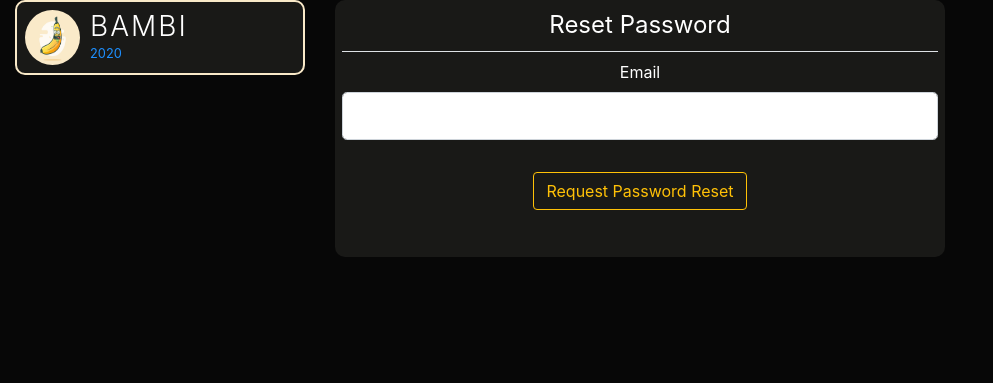
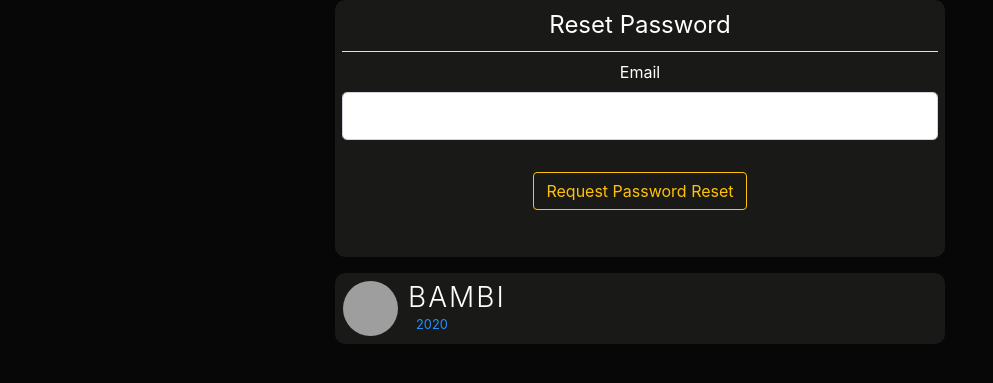
Before and after one commit to toc-dev/dating, a Flask app: page /reset_password in a window 1280 px wide. Shown: the part 62-445 px from the top of the page, without its empty margins (0-993 px from the left). Run offline with Flask 2, Linux system fonts and the light colour scheme; some libraries are stand-ins or nearby versions; grey boxes are pictures that could not be loaded.

Commit message:
updated to fish logo

```diff
--- a/bambiv3/templates/403.html
+++ b/bambiv3/templates/403.html
@@ -200,7 +200,7 @@ body {
     </div>
     <div class="mx-auto order-0">
       <a class="navbar-brand mx-auto" href="{{ url_for('home') }}">
-        <img src="https://image.flaticon.com/icons/svg/408/408710.svg" width="35" height="35" class="d-inline-block align-top" alt="">
+        <img src="https://image.flaticon.com/icons/svg/2990/2990525.svg" width="35" height="35" class="d-inline-block align-top" alt="">
         <!--<span class="logo">BAMBI</span>-->
       </a>
         <button class="navbar-toggler" type="button" data-toggle="collapse" data-target=".dual-collapse2">
--- a/bambiv3/templates/404.html
+++ b/bambiv3/templates/404.html
@@ -200,7 +200,7 @@ body {
     </div>
     <div class="mx-auto order-0">
       <a class="navbar-brand mx-auto" href="{{ url_for('home') }}">
-        <img src="https://image.flaticon.com/icons/svg/408/408710.svg" width="35" height="35" class="d-inline-block align-top" alt="">
+        <img src="https://image.flaticon.com/icons/svg/2990/2990525.svg" width="35" height="35" class="d-inline-block align-top" alt="">
         <!--<span class="logo">BAMBI</span>-->
       </a>
         <button class="navbar-toggler" type="button" data-toggle="collapse" data-target=".dual-collapse2">
--- a/bambiv3/templates/500.html
+++ b/bambiv3/templates/500.html
@@ -200,7 +200,7 @@ body {
     </div>
     <div class="mx-auto order-0">
       <a class="navbar-brand mx-auto" href="{{ url_for('home') }}">
-        <img src="https://image.flaticon.com/icons/svg/408/408710.svg" width="35" height="35" class="d-inline-block align-top" alt="">
+        <img src="https://image.flaticon.com/icons/svg/2990/2990525.svg" width="35" height="35" class="d-inline-block align-top" alt="">
         <!--<span class="logo">BAMBI</span>-->
       </a>
         <button class="navbar-toggler" type="button" data-toggle="collapse" data-target=".dual-collapse2">
--- a/bambiv3/templates/layout.html
+++ b/bambiv3/templates/layout.html
@@ -5,21 +5,21 @@
     <meta charset="utf-8">
     <meta http-equiv="Content-Language" content="en-au">
     <meta name="viewport" content="width=device-width, initial-scale=1, shrink-to-fit=no">
-    <meta name="description" content="Bambi is a fun place for Near East University students to manage their lives and make friends while at it. Join Today!" />
-    <meta property="og:description" content="Bambi is a fun place for Near East University students to manage their lives and make friends while at it. Join today!" />
-    <meta property="og:image" href="{{ url_for('static', filename='resources/' + 'default.jpg') }}" />
-    <link rel="canonical" href="http://bambi.app/">
-    <meta property="og:title" content="Bambi - A Social Network for Near East University by Harun Mohamed">
-    <meta property="og:description" content="Bambi is a fun place for Near East University students to manage their lives and make friends while at it.">
-    <meta property="og:url" content="http://bambi.app/">
+    <meta name="description" content="Bambi is fun social network for students at Near East University to Match, Chat" />
+    <meta property="og:description" content="Bambi is a fun social network for students at Near East University to Match, Chat" />
+    <meta property="og:image" href="https://image.flaticon.com/icons/svg/2990/2990525.svg" />
+    <link rel="canonical" href="http://bambi.app/dating">
+    <meta property="og:title" content="Bambi Dating by Harun Mohamed">
+    <meta property="og:description" content="Bambi Dating is a fun social network for students at Near East University to Match, Chat">
+    <meta property="og:url" content="http://bambi.app/dating">
     <meta property="og:site_name" content="Bambi">
-    <meta property="og:image" content="{{ url_for('static', filename='resources/' + 'default.jpg') }}">
+    <meta property="og:image" content="https://image.flaticon.com/icons/svg/2990/2990525.svg">
     <meta name="twitter:card" content="summary_large_image">
-    <meta name="twitter:description" content="Bambi is a fun place for Near East University students to manage their lives and make friends while at it.">
-    <meta name="twitter:title" content="Bambi - A Social Network for Near East University by Harun Mohamed">
+    <meta name="twitter:description" content="Bambi Dating is a fun social network for students at Near East University to Match, Chat">
+    <meta name="twitter:title" content="Bambi Dating by Harun Mohamed">
     <meta name="twitter:domain" content="Bambi">
     <meta name="twitter:creator" content="@harunnmohamed">
-    <meta name="twitter:image:src" content="{{ url_for('static', filename='resources/' + 'default.jpg') }}">
+    <meta name="twitter:image:src" content="https://image.flaticon.com/icons/svg/2990/2990525.svg">
     <!-- Bootstrap CSS -->
     <link rel="stylesheet" href="https://stackpath.bootstrapcdn.com/bootstrap/4.3.1/css/bootstrap.min.css" integrity="sha384-ggOyR0iXCbMQv3Xipma34MD+dH/1fQ784/j6cY/iJTQUOhcWr7x9JvoRxT2MZw1T" crossorigin="anonymous">
 
@@ -30,7 +30,7 @@
 
 
 
-    <link rel="shortcut icon" type="image/png" href="{{ url_for('static', filename='resources/' + 'logo.svg') }}">
+    <link rel="shortcut icon" type="image/png" href="https://image.flaticon.com/icons/svg/2990/2990525.svg">
     {% if title %}
       <title>Bambi - {{ title }}</title>
     {% else %}
--- a/bambiv3/templates/login.html
+++ b/bambiv3/templates/login.html
@@ -83,7 +83,7 @@
     </div>
     <br>
      <header style="color:#F9E9C8;border:1px solid #191917;padding:8px;">
-        <img src="{{ url_for('static', filename='resources/' + 'logod.png') }}" alt="logo" class="profile-thumbnail">
+        <img src="https://image.flaticon.com/icons/svg/2990/2990525.svg" alt="logo" class="profile-thumbnail">
         <div class="profile-name">
           <h3 class="logo">BAMBI</h3>
           <small id="year" style="margin-left:-60px"></small>
--- a/bambiv3/templates/register.html
+++ b/bambiv3/templates/register.html
@@ -148,7 +148,7 @@
     </div>
     <br>
      <header style="color:#F9E9C8;border:1px solid #191917;padding:8px;">
-        <img src="{{ url_for('static', filename='resources/' + 'logod.png') }}" alt="logo" class="profile-thumbnail">
+        <img src="https://image.flaticon.com/icons/svg/2990/2990525.svg" alt="logo" class="profile-thumbnail">
         <div class="profile-name">
           <h3 class="logo">BAMBI</h3>
           <small id="year" style="margin-left:-60px"></small>
--- a/bambiv3/templates/reset_request.html
+++ b/bambiv3/templates/reset_request.html
@@ -5,13 +5,7 @@
   <div class="row">
     <div class="col-lg-3 d-none d-lg-block">
         <!-- User info , photos -->
-      <header style="color:#F9E9C8;border:2px solid #F9E9C8;padding:8px;">
-        <img src="{{ url_for('static', filename='resources/' + 'logod.png') }}" alt="logo" class="profile-thumbnail">
-        <div class="profile-name">
-          <h3 class="logo">BAMBI</h3>
-          <small id="year"></small>
-        </div>
-      </header>
+
     </div>
 
     <div class="col-lg-6" style="text-align: center">
@@ -65,6 +59,14 @@
     </div>
     <br>
     </div>
+    <header class="mt-3" style="padding:8px;">
+        <img src="https://image.flaticon.com/icons/svg/2990/2990525.svg" alt="logo" class="profile-thumbnail">
+        <div class="profile-name">
+          <h3 class="logo">BAMBI</h3>
+          <small id="year" style="margin-left:-50px"></small>
+        </div>
+      </header>
+    </div>
 
     <!--<div class="col-3">
        <div class="card" style="color:#000;">
```
Also changed, not shown: bambiv3/templates/reset_token.html (+9 -7 lines), bambiv3/site.db, bambiv3/static/resources/logo.svg (deleted).
